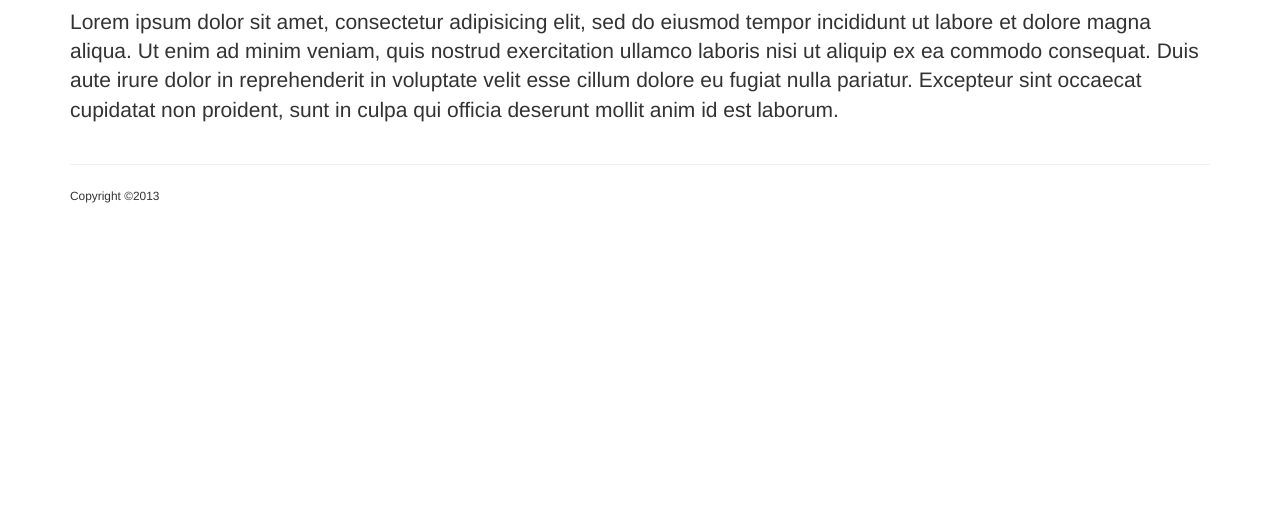
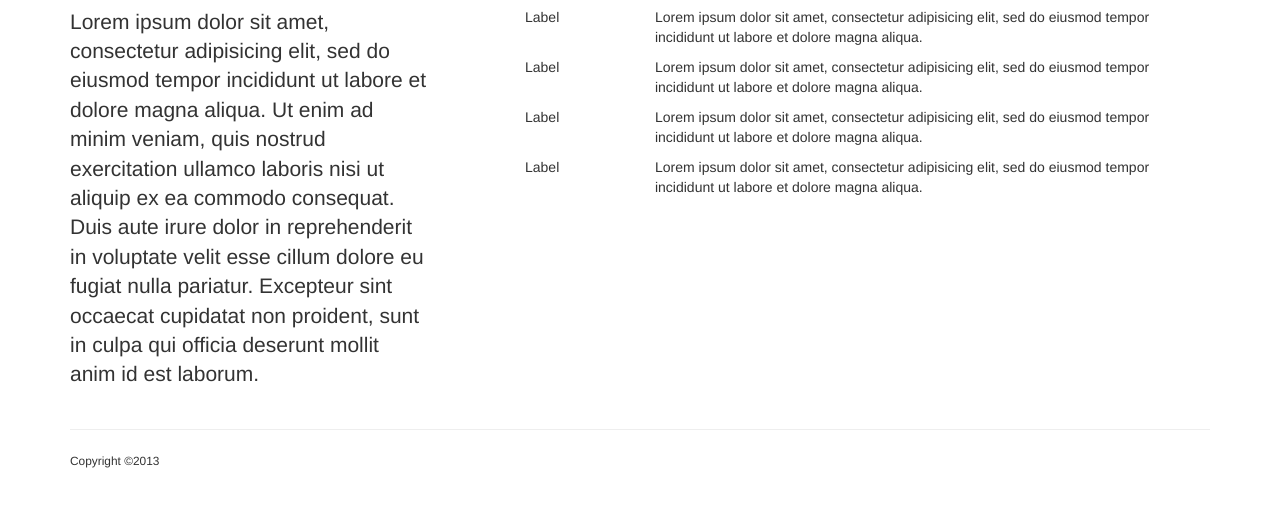
Before and after one commit to ferrisdsgn/portfolio-template, a plain HTML site: page resume.html in a window 1280 px wide. Shown: the part 123-630 px from the top of the page. Drawn offline with Linux system fonts and the light colour scheme.

Commit message:
Added column examples

```diff
--- a/resume.html
+++ b/resume.html
@@ -34,8 +34,46 @@
 	<div class="container">
 		<div class="row">
 			<div class="col-xs-12">
-			<h1>R&eacute;sum&eacute;</h1>
-			<p class="lead">Lorem ipsum dolor sit amet, consectetur adipisicing elit, sed do eiusmod tempor incididunt ut labore et dolore magna aliqua. Ut enim ad minim veniam, quis nostrud exercitation ullamco laboris nisi ut aliquip ex ea commodo consequat. Duis aute irure dolor in reprehenderit in voluptate velit esse cillum dolore eu fugiat nulla pariatur. Excepteur sint occaecat cupidatat non proident, sunt in culpa qui officia deserunt mollit anim id est laborum.</p>
+				<h1>R&eacute;sum&eacute;</h1>
+			</div>
+		</div>
+		<div class="row">
+			<div class="col-sm-4">
+				<p class="lead">Lorem ipsum dolor sit amet, consectetur adipisicing elit, sed do eiusmod tempor incididunt ut labore et dolore magna aliqua. Ut enim ad minim veniam, quis nostrud exercitation ullamco laboris nisi ut aliquip ex ea commodo consequat. Duis aute irure dolor in reprehenderit in voluptate velit esse cillum dolore eu fugiat nulla pariatur. Excepteur sint occaecat cupidatat non proident, sunt in culpa qui officia deserunt mollit anim id est laborum.</p>
+			</div>
+			<div class="col-sm-8">
+				<div class="row">
+					<div class="col-sm-2 col-sm-offset-1">
+						<p>Label</p>
+					</div>
+					<div class="col-sm-9">
+						<p>Lorem ipsum dolor sit amet, consectetur adipisicing elit, sed do eiusmod tempor incididunt ut labore et dolore magna aliqua.</p>
+					</div>
+				</div>
+				<div class="row">
+					<div class="col-sm-2 col-sm-offset-1">
+						<p>Label</p>
+					</div>
+					<div class="col-sm-9">
+						<p>Lorem ipsum dolor sit amet, consectetur adipisicing elit, sed do eiusmod tempor incididunt ut labore et dolore magna aliqua.</p>
+					</div>
+				</div>
+				<div class="row">
+					<div class="col-sm-2 col-sm-offset-1">
+						<p>Label</p>
+					</div>
+					<div class="col-sm-9">
+						<p>Lorem ipsum dolor sit amet, consectetur adipisicing elit, sed do eiusmod tempor incididunt ut labore et dolore magna aliqua.</p>
+					</div>
+				</div>
+				<div class="row">
+					<div class="col-sm-2 col-sm-offset-1">
+						<p>Label</p>
+					</div>
+					<div class="col-sm-9">
+						<p>Lorem ipsum dolor sit amet, consectetur adipisicing elit, sed do eiusmod tempor incididunt ut labore et dolore magna aliqua.</p>
+					</div>
+				</div>
 			</div>
 		</div>
 	</div>
```
